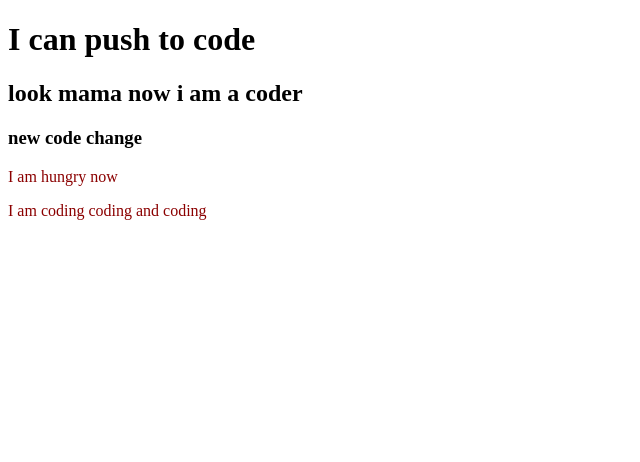
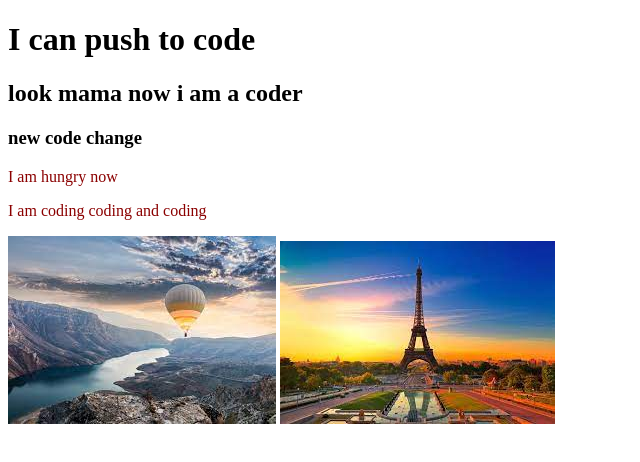
Before and after one commit to shoumikahmed/my-third-repo, a plain HTML site: page index.html in a window 1280 px wide. Shown: the whole page, without its empty margins (0-640 px from the left). Drawn offline with Linux system fonts and the light colour scheme.

Commit message:
new picture

```diff
--- a/index.html
+++ b/index.html
@@ -13,5 +13,7 @@
     <h3>new code change</h3>
     <p>I am hungry now</p>
     <p>I am coding coding and coding</p>
+    <img src="one.jpg" alt="">
+    <img src="two.jpg" alt="">
 </body>
 </html>
```
Also changed, not shown: one.jpg (added), two.jpg (added).
